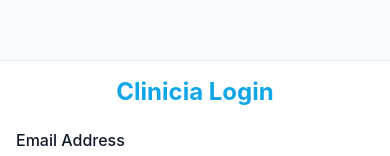
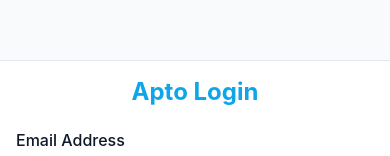
Before and after one commit to yuvrajarora1805/apto, a React (Vite) app: page /login in a window 390 px wide. Shown: the part 155-311 px from the top of the page. Built offline with nearby package versions, Linux system fonts and the light colour scheme.

Commit message:
fix: change Clinicia to Apto, fix AddPatient mobile cutoff, and redirect to patients list on success

```diff
--- a/src/App.jsx
+++ b/src/App.jsx
@@ -65,7 +65,7 @@
 function AppContent({ auth, setAuth }) {
   const location = useLocation();
 
-  let appBarTitle = "Clinicia";
+  let appBarTitle = "Apto";
   if (location.pathname === '/appointments') appBarTitle = "Appointments";
   if (location.pathname === '/patients') appBarTitle = "Patient Directory";
   if (location.pathname === '/history') appBarTitle = "History";
--- a/src/pages/AddPatient.jsx
+++ b/src/pages/AddPatient.jsx
@@ -1,6 +1,8 @@
 import React, { useState } from 'react';
+import { useNavigate } from 'react-router-dom';
 
 const AddPatient = ({ user }) => {
+  const navigate = useNavigate();
   const [formData, setFormData] = useState({
     patient_name: '',
     mobile_no: '',
@@ -26,6 +28,7 @@
       if(data.success) {
         alert(data.message);
         setFormData({ patient_name: '', mobile_no: '', email: '', age: '', gender: 'Male', address: '' });
+        navigate('/patients');
       } else {
         alert("Error saving patient");
       }
@@ -35,7 +38,7 @@
   };
 
   return (
-    <div className="card" style={{ maxWidth: '600px', margin: '0 auto' }}>
+    <div className="card" style={{ maxWidth: '600px', margin: '0 auto', marginBottom: '80px' }}>
       <h2 style={{ color: 'var(--primary)', marginBottom: '1.5rem', borderBottom: '2px solid var(--border-color)', paddingBottom: '0.5rem' }}>
         Register New Patient
       </h2>
--- a/src/pages/Login.jsx
+++ b/src/pages/Login.jsx
@@ -39,7 +39,7 @@
   return (
     <div style={{ display: 'flex', justifyContent: 'center', alignItems: 'center', minHeight: '100vh', background: '#f8fafc' }}>
       <div className="card" style={{ width: '400px', margin: 0 }}>
-        <h2 style={{ textAlign: 'center', color: 'var(--primary)', marginBottom: '1.5rem' }}>Clinicia Login</h2>
+        <h2 style={{ textAlign: 'center', color: 'var(--primary)', marginBottom: '1.5rem' }}>Apto Login</h2>
 
         <form onSubmit={handleSubmit} style={{ display: 'flex', flexDirection: 'column', gap: '1.5rem' }}>
 
```
